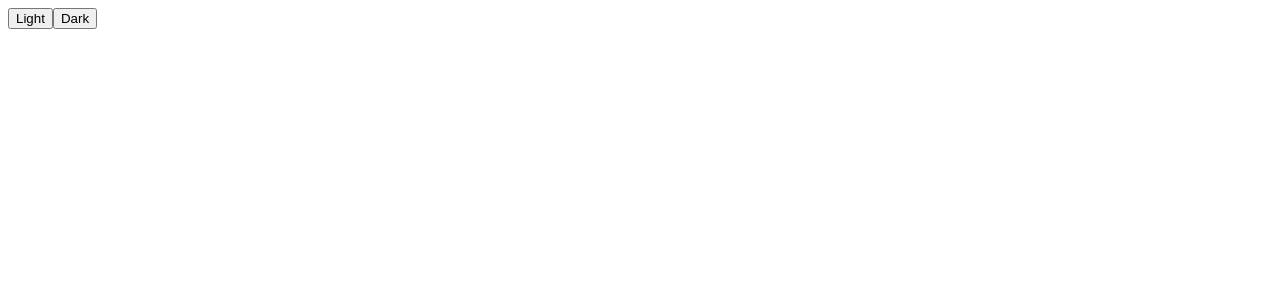
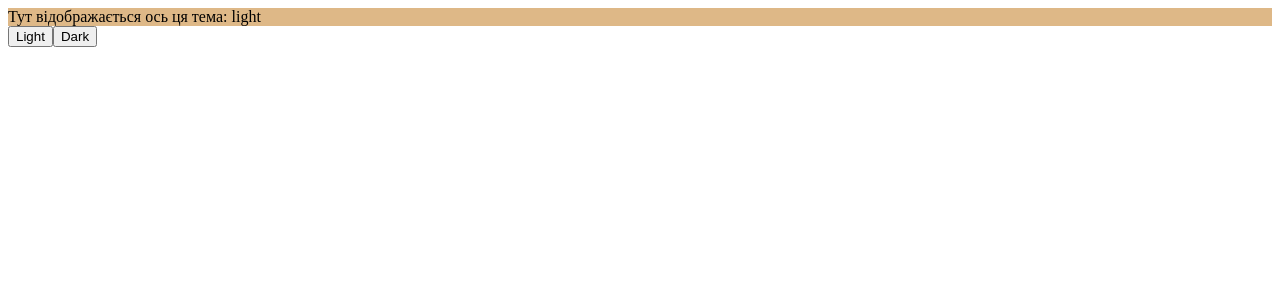
Before and after one commit to Kazarius40/react-learning, a React (Vite) app: page / in a window 1280 px wide. Shown: the top 300 px of the page. Built offline with nearby package versions, Linux system fonts and the light colour scheme; the HTML template or start-up script is replaced by a standard one.

Commit message:
Почав виконання ДЗ 7 - GP0nA6rxivp

```diff
--- a/src/App.tsx
+++ b/src/App.tsx
@@ -1,25 +1,25 @@
 import './App.css'
-import {Left} from "./components/Left.tsx";
-import {Right} from "./components/Right.tsx";
-import {MyContext} from "./context/MyContext.tsx";
-import {useContext, useState} from "react";
+import {Left} from "./components/left/Left.tsx";
+import {Right} from "./components/right/Right.tsx";
+import {defaultValue, MyContext} from "./context/MyContext.tsx";
+import {useState} from "react";
 
 function App() {
-    const {theme} =useContext(MyContext);
-    const [themeColor, setThemeColor] = useState(theme)
+    // const {theme} =useContext(MyContext);
+    const [themeColor, setThemeColor] = useState(defaultValue.theme)
+
 
     return (
         <>
-            <MyContext.Provider value={{
-                theme: themeColor,
-                changeTheme: (theme: string) => {
-                    setThemeColor(theme)
-                }
-            }}>
+            {/*<MyContext.Provider value={{theme: themeColor, changeTheme: (theme: string) => setThemeColor(theme)}}>*/}
+
+            {/*А можна і скорочено написати - в чому різниця?*/}
+            <MyContext.Provider value={{theme: themeColor, changeTheme: setThemeColor}}>
                 <Left/>
                 <Right/>
             </MyContext.Provider>
         </>
     )
 }
+
 export default App
--- a/src/components/LeftA.tsx
+++ /dev/null
@@ -1,5 +0,0 @@
-export const LeftA = () => {
-    return (
-        <></>
-    );
-};
--- /dev/null
+++ b/src/components/left/LeftA.tsx
@@ -0,0 +1,14 @@
+import {useContext} from "react";
+import {MyContext} from "../../context/MyContext.tsx";
+import "./left.css"
+
+export const LeftA = () => {
+    const {theme} = useContext(MyContext);
+
+
+    return (
+        <div className={theme}>
+            Тут відображається ось ця тема: {theme}
+        </div>
+    );
+};
--- /dev/null
+++ b/src/components/left/left.css
@@ -0,0 +1,7 @@
+.dark {
+    background: dimgray;
+}
+
+.light {
+    background: burlywood;
+}
--- a/src/components/RightA.tsx
+++ b/src/components/right/RightA.tsx
@@ -1,5 +1,5 @@
 import {useContext} from "react";
-import {MyContext} from "../context/MyContext.tsx";
+import {MyContext} from "../../context/MyContext.tsx";
 
 export const RightA = () => {
     const {changeTheme} = useContext(MyContext);
--- a/src/context/MyContext.tsx
+++ b/src/context/MyContext.tsx
@@ -5,7 +5,7 @@ type MyContextType = {
     changeTheme: (theme: string) => void;
 }
 
-const defaultValue = {
+export const defaultValue = {
     theme: 'light',
     changeTheme: (theme: string) => {
         console.log(theme);
```
Also changed, not shown: src/components/left/Left.tsx (renamed from src/components/Left.tsx), src/components/right/Right.tsx (renamed from src/components/Right.tsx).
